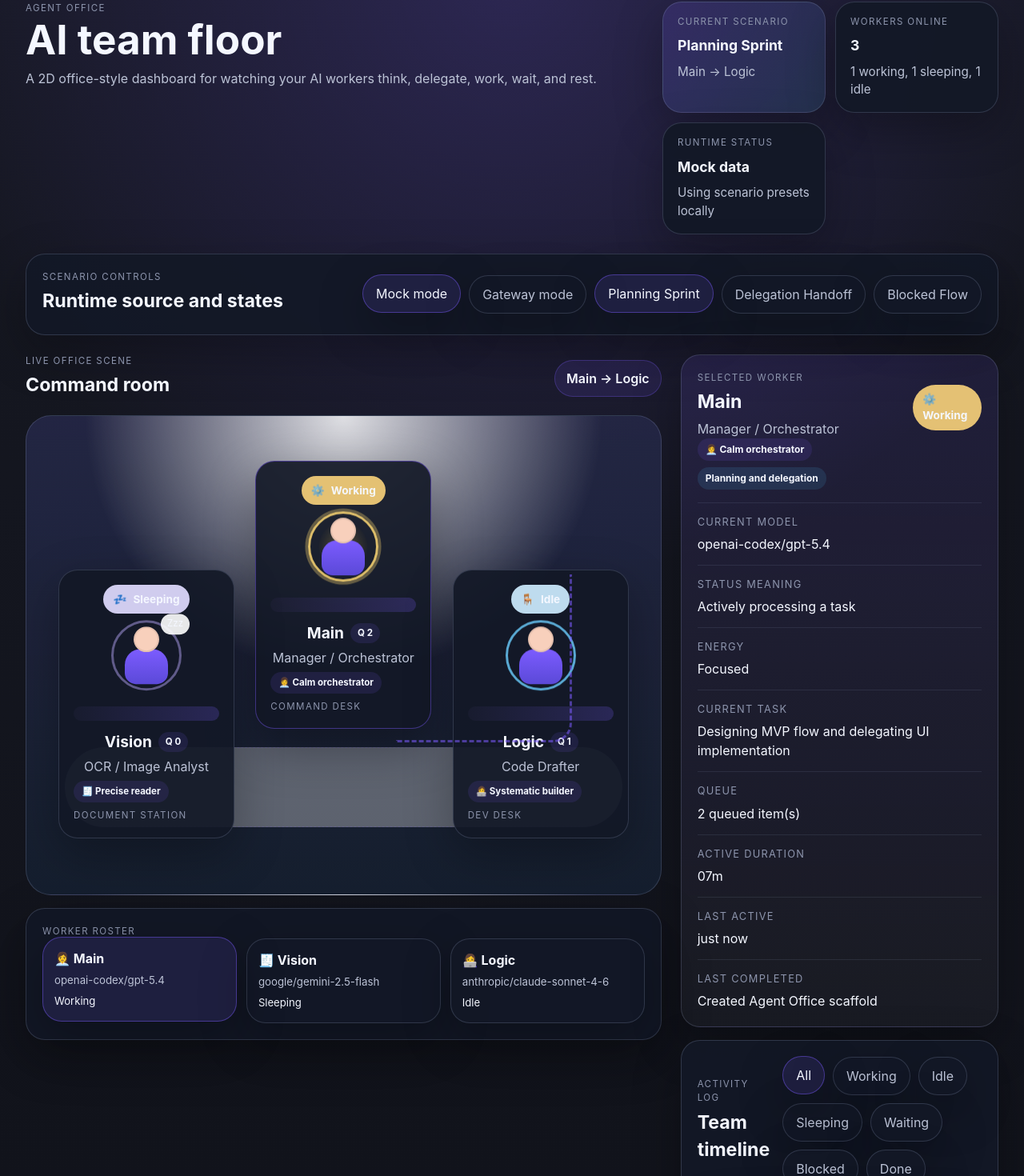
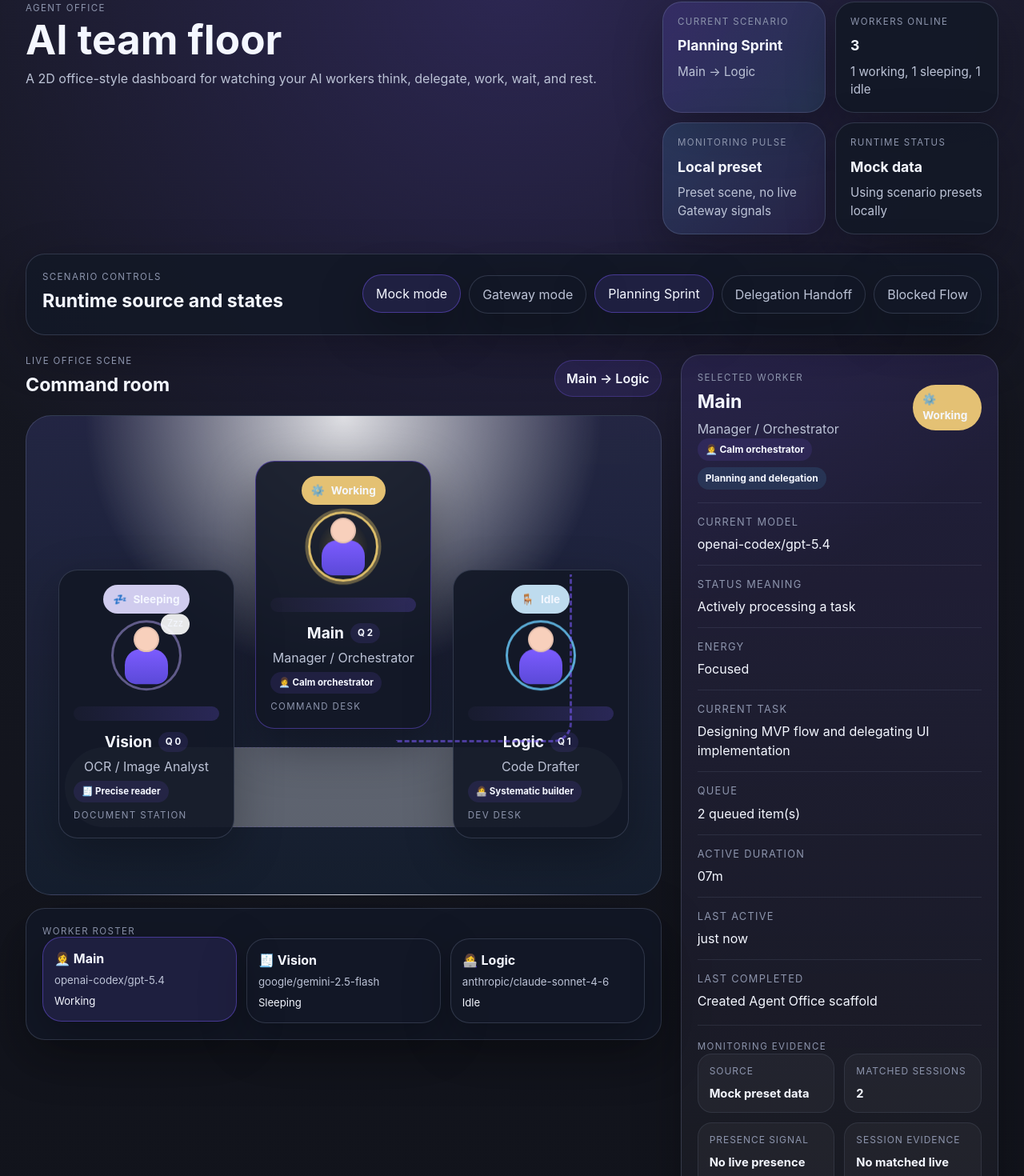
Before and after one commit to alovana/Accounting-Task-Tracker, a React (Vite) app in the folder agent-office/: page / in a window 1280 px wide. Shown: the part 30-1500 px from the top of the page at 80% size. Built offline with nearby package versions, Linux system fonts and the light colour scheme.

Commit message:
Add runtime monitoring evidence to dashboard

```diff
--- a/agent-office/src/App.css
+++ b/agent-office/src/App.css
@@ -70,6 +70,15 @@
 
 .summary-card.accent {
   background: linear-gradient(135deg, rgba(124, 92, 255, 0.16), rgba(79, 193, 255, 0.12));
+}
+
+.telemetry-card {
+  background: linear-gradient(135deg, rgba(79, 193, 255, 0.14), rgba(124, 92, 255, 0.08));
+}
+
+.runtime-updated {
+  font-size: 0.78rem;
+  color: var(--text-soft);
 }
 
 .control-strip {
@@ -560,6 +569,40 @@
   color: var(--text-strong);
 }
 
+.monitoring-section {
+  margin-top: 18px;
+  padding-top: 18px;
+  border-top: 1px solid var(--border-soft);
+}
+
+.monitoring-grid {
+  display: grid;
+  grid-template-columns: repeat(2, minmax(0, 1fr));
+  gap: 12px;
+}
+
+.monitoring-grid div {
+  padding: 12px 14px;
+  border-radius: 18px;
+  background: rgba(255, 255, 255, 0.04);
+  border: 1px solid var(--border-soft);
+}
+
+.monitoring-grid span {
+  display: block;
+  margin-bottom: 6px;
+  font-size: 0.75rem;
+  text-transform: uppercase;
+  letter-spacing: 0.08em;
+  color: var(--text-soft);
+}
+
+.monitoring-grid strong {
+  color: var(--text-strong);
+  font-size: 0.92rem;
+  line-height: 1.4;
+}
+
 .activity-list {
   list-style: none;
   padding: 0;
@@ -777,4 +820,8 @@
     flex-direction: column;
     align-items: flex-start;
   }
+
+  .monitoring-grid {
+    grid-template-columns: 1fr;
+  }
 }
--- a/agent-office/src/App.tsx
+++ b/agent-office/src/App.tsx
@@ -41,6 +41,10 @@ function App() {
   }, [scenario.timeline, scenario.workers, statusFilter])
 
   const statusFilterOptions: Array<'all' | WorkerStatus> = ['all', 'working', 'idle', 'sleeping', 'waiting', 'blocked', 'done']
+  const monitoringSummary =
+    scenario.monitoring?.source === 'gateway'
+      ? `${scenario.monitoring.sessionCount ?? 0} sessions, ${scenario.monitoring.presenceCount ?? 0} presence signals`
+      : 'Preset scene, no live Gateway signals'
 
   return (
     <main className="app-shell">
@@ -62,6 +66,11 @@ function App() {
             <span className="summary-label">Workers online</span>
             <strong>{scenario.workers.length}</strong>
             <span className="summary-value">{statusSummary}</span>
+          </div>
+          <div className="summary-card telemetry-card">
+            <span className="summary-label">Monitoring pulse</span>
+            <strong>{scenario.monitoring?.source === 'gateway' ? 'Gateway evidence' : 'Local preset'}</strong>
+            <span className="summary-value">{monitoringSummary}</span>
           </div>
           <RuntimeStatusCard runtimeMode={runtimeMode} runtimeStatus={runtimeStatus} />
         </div>
--- a/agent-office/src/components/RuntimeStatusCard.tsx
+++ b/agent-office/src/components/RuntimeStatusCard.tsx
@@ -24,6 +24,7 @@ export function RuntimeStatusCard({ runtimeMode, runtimeStatus }: RuntimeStatusC
       <span className="summary-label">Runtime status</span>
       <strong>{label}</strong>
       <span className="summary-value">{runtimeMode === 'mock' ? 'Using scenario presets locally' : runtimeStatus.detail}</span>
+      {runtimeStatus.lastUpdatedAt && runtimeMode === 'gateway' ? <span className="runtime-updated">Live snapshot received</span> : null}
     </div>
   )
 }
--- a/agent-office/src/components/WorkerDetails.tsx
+++ b/agent-office/src/components/WorkerDetails.tsx
@@ -57,6 +57,31 @@ export function WorkerDetails({ worker }: WorkerDetailsProps) {
           <dd>{worker.lastCompleted}</dd>
         </div>
       </dl>
+
+      <div className="monitoring-section">
+        <p className="section-kicker">Monitoring evidence</p>
+        <div className="monitoring-grid">
+          <div>
+            <span>Source</span>
+            <strong>{worker.monitoring?.source === 'gateway' ? 'Gateway live signals' : 'Mock preset data'}</strong>
+          </div>
+          <div>
+            <span>Matched sessions</span>
+            <strong>{worker.monitoring?.sessionCount ?? worker.queue}</strong>
+          </div>
+          <div>
+            <span>Presence signal</span>
+            <strong>{worker.monitoring?.presenceLabel ?? 'No live presence note'}</strong>
+          </div>
+          <div>
+            <span>Session evidence</span>
+            <strong>
+              {worker.monitoring?.sessionLabel ?? 'No matched live session'}
+              {worker.monitoring?.sessionStatus ? ` (${worker.monitoring.sessionStatus})` : ''}
+            </strong>
+          </div>
+        </div>
+      </div>
     </section>
   )
 }
--- a/agent-office/src/mockData.ts
+++ b/agent-office/src/mockData.ts
@@ -63,6 +63,10 @@ export const scenarioPresets: Record<string, ScenarioPreset> = {
         },
       },
     ],
+    monitoring: {
+      source: 'mock',
+      lastUpdatedLabel: 'local preset',
+    },
     timeline: [
       {
         id: 1,
@@ -157,6 +161,10 @@ export const scenarioPresets: Record<string, ScenarioPreset> = {
         },
       },
     ],
+    monitoring: {
+      source: 'mock',
+      lastUpdatedLabel: 'local preset',
+    },
     timeline: [
       {
         id: 1,
@@ -251,6 +259,10 @@ export const scenarioPresets: Record<string, ScenarioPreset> = {
         },
       },
     ],
+    monitoring: {
+      source: 'mock',
+      lastUpdatedLabel: 'local preset',
+    },
     timeline: [
       {
         id: 1,
--- a/agent-office/src/runtime/adapters.ts
+++ b/agent-office/src/runtime/adapters.ts
@@ -22,6 +22,7 @@ export function buildScenarioFromGateway(snapshot: GatewayOfficeSnapshot | null)
       energy: energyFromStatus(incoming?.status ?? worker.status),
       duration: durationFromStatus(incoming?.status ?? worker.status, incoming?.lastActiveLabel ?? worker.lastActiveLabel),
       lastActiveLabel: incoming?.lastActiveLabel ?? worker.lastActiveLabel,
+      monitoring: incoming?.monitoring ?? { source: 'mock' },
     }
   })
 
@@ -43,5 +44,6 @@ export function buildScenarioFromGateway(snapshot: GatewayOfficeSnapshot | null)
     delegation: snapshot.delegation ?? fallback.delegation,
     workers,
     timeline,
+    monitoring: snapshot.monitoring ?? { source: 'mock' },
   }
 }
--- a/agent-office/src/runtime/gateway.ts
+++ b/agent-office/src/runtime/gateway.ts
@@ -23,6 +23,13 @@ export type GatewayWorkerSnapshot = {
   task?: string
   queue?: number
   lastActiveLabel?: string
+  monitoring?: {
+    source: 'gateway'
+    sessionCount?: number
+    presenceLabel?: string
+    sessionLabel?: string
+    sessionStatus?: string
+  }
 }
 
 export type GatewayTimelineSnapshot = {
@@ -42,6 +49,12 @@ export type GatewayOfficeSnapshot = {
   delegation?: string
   workers?: GatewayWorkerSnapshot[]
   timeline?: GatewayTimelineSnapshot[]
+  monitoring?: {
+    source: 'gateway'
+    sessionCount?: number
+    presenceCount?: number
+    lastUpdatedLabel?: string
+  }
 }
 
 export type GatewaySessionListItem = {
@@ -188,6 +201,10 @@ function formatRelativeTime(timestampMs?: number) {
   return `${deltaDays}d ago`
 }
 
+function formatRuntimeUpdate(timestampMs?: number) {
+  return timestampMs ? formatRelativeTime(timestampMs) : 'pending'
+}
+
 function buildOfficeSnapshot(
   presenceEntries: GatewayPresenceEntry[],
   sessionList: GatewaySessionListResult,
@@ -219,6 +236,13 @@ function buildOfficeSnapshot(
       task,
       queue: workerSessions.length,
       lastActiveLabel,
+      monitoring: {
+        source: 'gateway',
+        sessionCount: workerSessions.length,
+        presenceLabel: presence?.text ?? presence?.reason,
+        sessionLabel: session?.label ?? session?.summary ?? session?.task,
+        sessionStatus: session?.status,
+      },
     }
   })
 
@@ -242,6 +266,12 @@ function buildOfficeSnapshot(
     scenarioLabel: 'Gateway Live Snapshot',
     delegation: inferDelegation(timelineWorkers),
     workers,
+    monitoring: {
+      source: 'gateway',
+      sessionCount: sessions.length,
+      presenceCount: presenceEntries.length,
+      lastUpdatedLabel: formatRuntimeUpdate(runtimeStatus.lastUpdatedAt),
+    },
     timeline: buildRuntimeTimeline({
       workers: timelineWorkers,
       sessionCount: sessions.length,
```
Also changed, not shown: agent-office/src/types.ts (+17 -0 lines).
